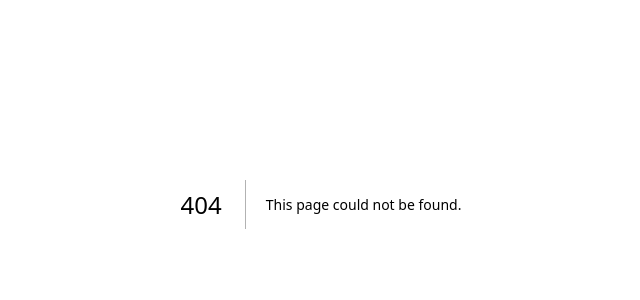
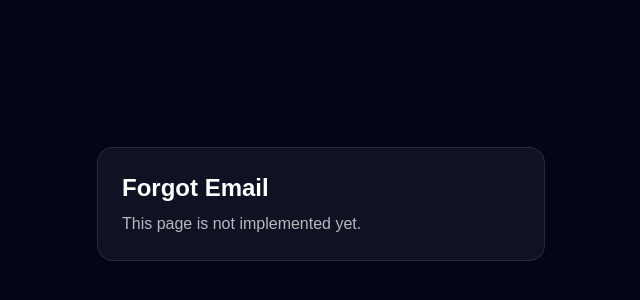
Before and after one commit to tanvanat/Mrich-website, a Next.js app: page /forgot-email in a window 1280 px wide. Before the commit this address had no page. Shown: the part 196-496 px from the top of the page, without its empty margins (319-959 px from the left). Built offline with nearby package versions, Linux system fonts and the light colour scheme.

Commit message:
add forgot email

```diff
--- /dev/null
+++ b/src/app/forgot-email/page.tsx
@@ -0,0 +1,12 @@
+export default function ForgotEmailPage() {
+  return (
+    <div className="min-h-screen flex items-center justify-center bg-slate-950 text-white p-8">
+      <div className="max-w-md w-full rounded-2xl border border-white/10 bg-white/5 p-6">
+        <h1 className="text-2xl font-bold">Forgot Email</h1>
+        <p className="mt-2 text-white/70">
+          This page is not implemented yet.
+        </p>
+      </div>
+    </div>
+  );
+}
```
